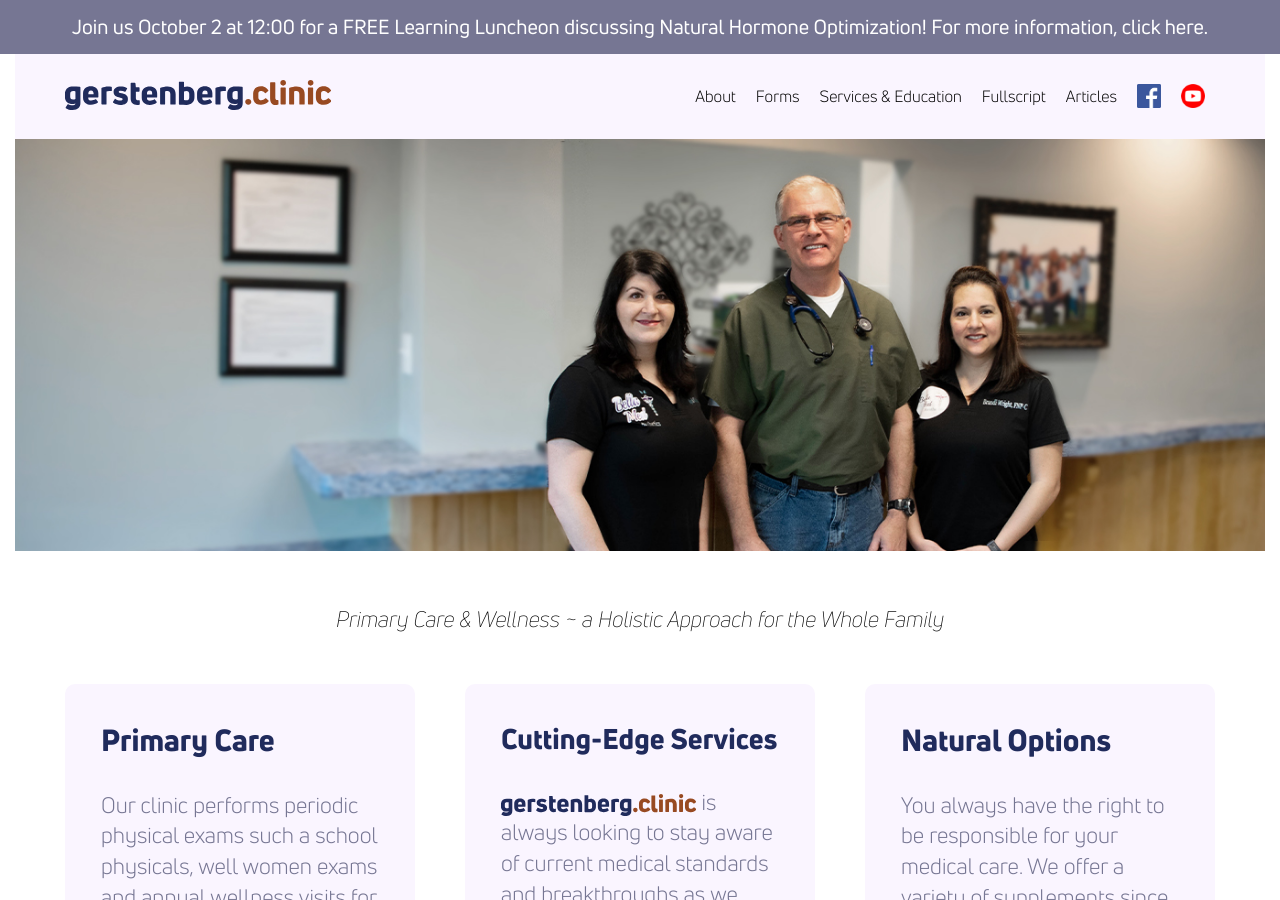
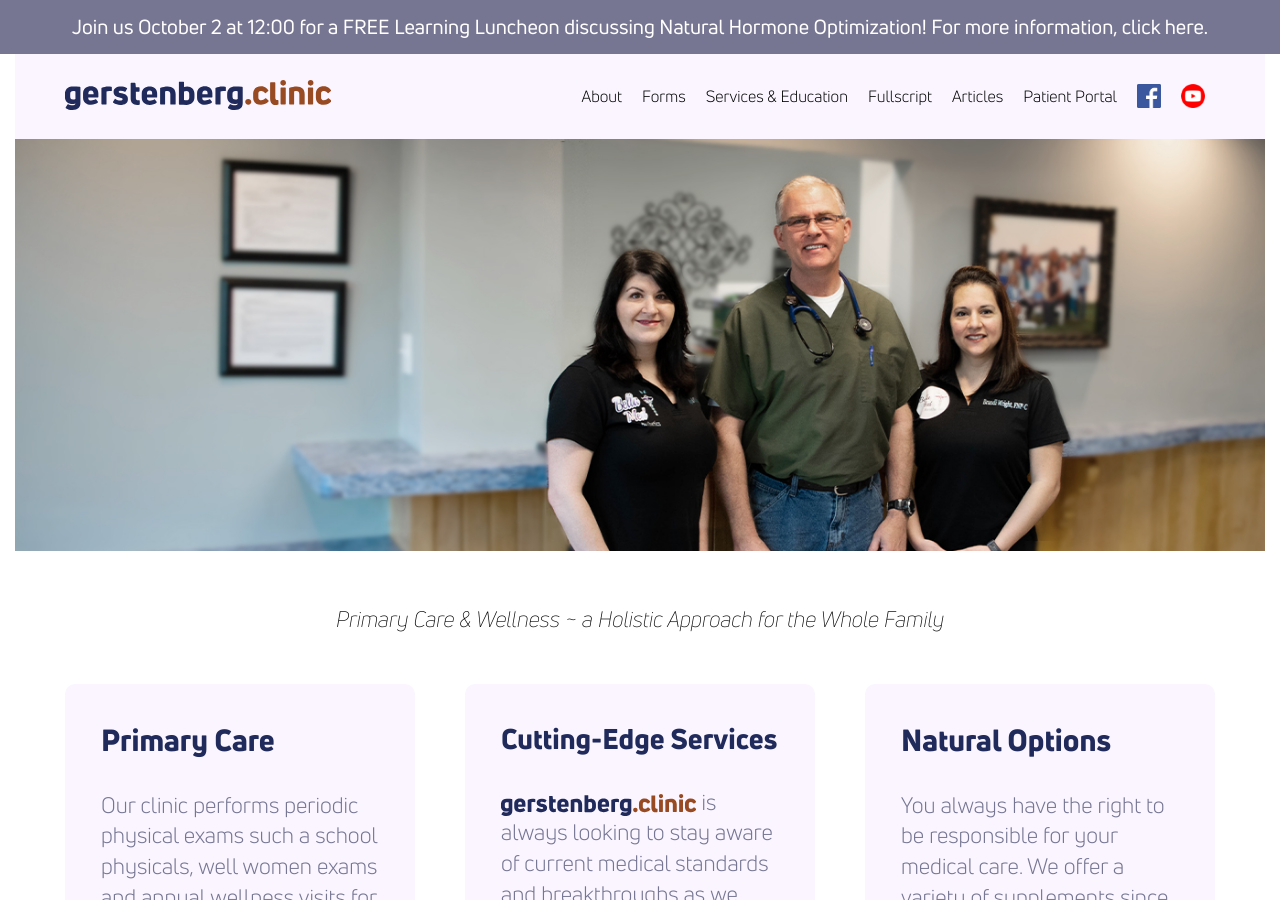
Before and after one commit to theneverwoods/gerstenberg.clinic, a Jekyll site: the page built from index.html, in a window 1280 px wide and 900 px high. Built offline with Jekyll 4.4.1, drawn with Linux system fonts in a browser that asks for light colours; comment, search, counter and statistics services are not loaded.

Commit message:
Update header.html

```diff
--- a/_includes/header.html
+++ b/_includes/header.html
@@ -25,6 +25,7 @@
       </li>
       <li><a href="https://us.fullscript.com/welcome/gerstenbergclinic" target="_blank">Fullscript</a></li>
       <li><a href="https://us18.campaign-archive.com/home/?u=3bdf416b29288fcc89abfd51c&id=7ebbff7022" target="_blank">Articles</a></li>
+      <li><a href="https://gerstenberg.mymedaccess.com/login" target="_blank">Patient Portal</a></li>
       <li><a href="https://www.facebook.com/gerstenberg.clinic/" target="_blank"><img src="{{ site.baseurl }}/img/fb-icon.png" /></a></li>
       <li><a href="https://www.youtube.com/channel/UC9HfWlvz_leYJQkM4ac-yOw" target="_blank"><img src="{{ site.baseurl }}/img/youtube-icon.png" /></a></li>
     </ul>
```
